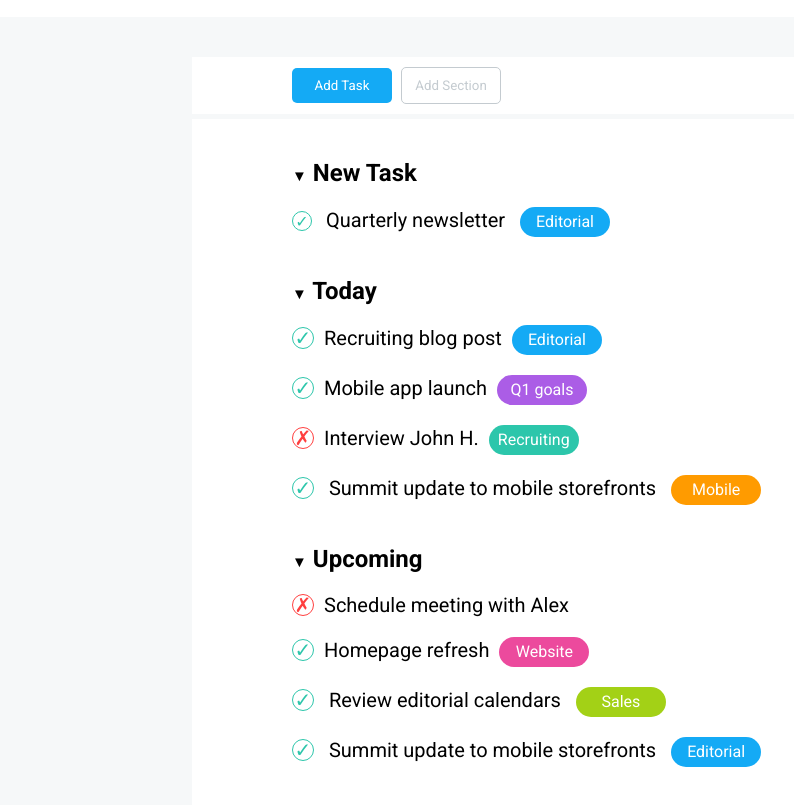
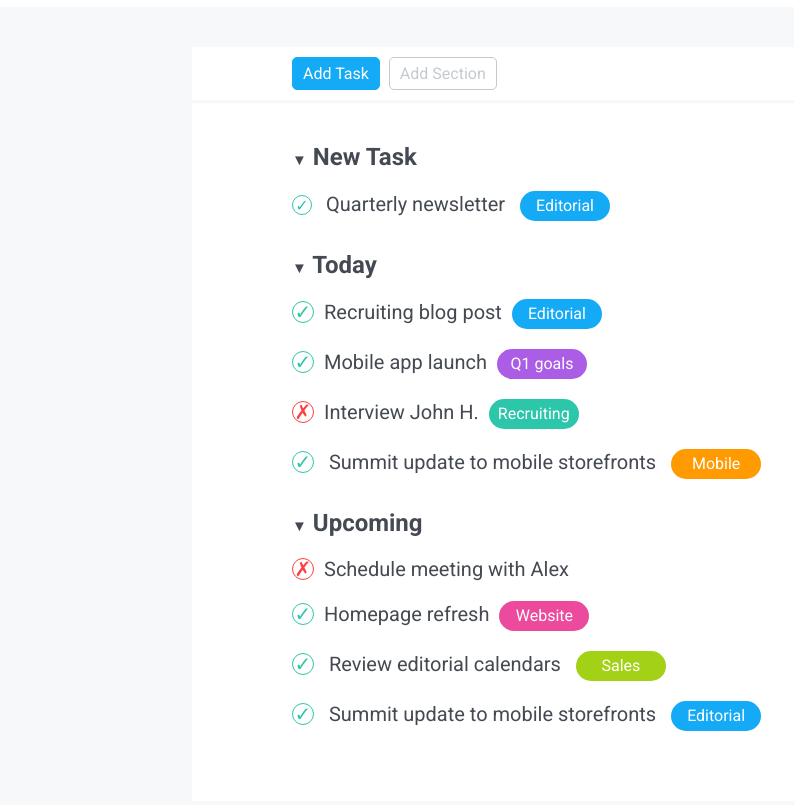
Before and after one commit to matteomedori/html-css-toboolist, a plain HTML site: page index.html in a window 1280 px wide. Shown: the part 73-878 px from the top of the page, without its empty margins (0-794 px from the left). Drawn offline with Linux system fonts and the light colour scheme.

Commit message:
fix: modifiche varie

```diff
--- a/css/style.css
+++ b/css/style.css
@@ -2,13 +2,17 @@
   margin: 0;
   padding: 0;
   box-sizing: border-box;
+}
+
+body {
   font-family: "Roboto", sans-serif;
+  background-color: #f6f8f9;
 }
 
 /* ---------- Header --------- */
 header {
-  height: 90px;
   padding: 10px 30px;
+  background-color: white;
 }
 
 #logo {
@@ -23,51 +27,46 @@ h1 {
 }
 
 /* ----------- Main ------------*/
-main {
-  background-color: #f6f8f9;
-}
-
 .container {
   width: 70%;
   margin: 0 auto;
-  background-color: white;
-  border-top: 40px solid #f6f8f9;
-  border-bottom: 10px solid #f6f8f9;
+  margin-top: 40px;
+  border-radius: 10px;
 }
 
 /*buttons*/
 .buttons {
   padding: 10px 5px;
-  border-bottom: 5px solid #f6f8f9;
+  background-color: white;
+  margin-bottom: 3px;
   padding-left: 100px;
 }
 
-button {
-  width: 100px;
-  padding: 10px 2px;
+.buttons .btn {
+  all: unset;
+  padding: 6px 10px;
+  border: 1px solid #c4cbd0;
   border-radius: 5px;
   margin-right: 5px;
-  border: none;
+  background-color: white;
+  color: #c4cbd0;
 }
 
 #butt-addTask {
   background-color: #14aaf5;
   color: white;
-}
-
-#butt-addSection {
-  background-color: white;
-  border: 1px solid #c4cbd0;
-  color: #c4cbd0;
+  border: 1px solid #14aaf5;
 }
 
 /* main section */
 .main-sect {
-  padding-left: 100px;
+  background-color: white;
+  padding: 40px 100px;
+  color: #444952;
 }
 
 section {
-  margin-top: 40px;
+  margin-bottom: 30px;
 }
 
 /* section New Task */
@@ -176,7 +175,3 @@ ul {
   content: "Sales";
   background-color: #a3d116;
 }
-
-.final-section {
-  margin-bottom: 100px;
-}
--- a/index.html
+++ b/index.html
@@ -24,8 +24,8 @@
       <div class="container">
         <!-- prima parte con bottoni -->
         <div class="buttons">
-          <button id="butt-addTask">Add Task</button>
-          <button id="butt-addSection">Add Section</button>
+          <button class="btn" id="butt-addTask">Add Task</button>
+          <button class="btn">Add Section</button>
         </div>
         <!-- /prima parte con bottoni -->
 
@@ -57,7 +57,7 @@
           <!-- /sezione Today -->
 
           <!-- sezione Upcoming -->
-          <section class="final-section">
+          <section>
             <h2><span class="back-triangle">&#9660;</span> Upcoming</h2>
             <ul>
               <li class="cross-li">Schedule meeting with Alex</li>
```
